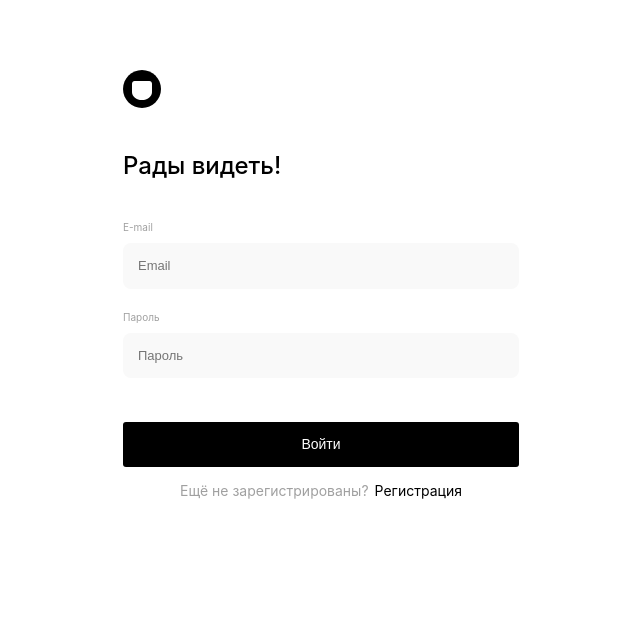
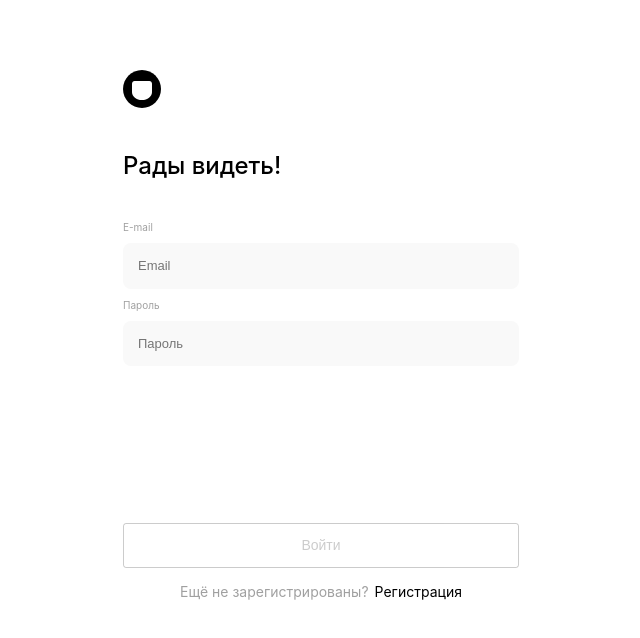
Before and after one commit to EkaterinaVokin/movies-explorer-frontend, a React (Create React App) app: page /signin in a window 1280 px wide. Shown: the top 638 px of the page, without its empty margins (319-959 px from the left). Built offline with nearby package versions, Linux system fonts and the light colour scheme.

Commit message:
feat: Добавить стили для форм

```diff
--- a/src/components/AuthForm/AuthForm.css
+++ b/src/components/AuthForm/AuthForm.css
@@ -35,17 +35,41 @@
   border: 1px solid #000;
 }
 
-.form__input_color {
+.form__input_type_color {
   color: #FF4062;
+}
+
+.form__input_type_error {
+  border: 1px solid red;
 }
 
 .form__error {
   display: block;
-  height: 12px;
   font-size: 10px;
   font-weight: 400;
   color: #FF4062;
   margin-top: 10px;
+  visibility: visible;
+}
+
+.form__error_server {
+  text-align: center;
+  height: 14px;
+  font-size: 11px;
+}
+
+.form__error_margin_login {
+  margin-top: 123px;
+  margin-bottom: 20px;
+}
+
+.form__error_margin_register {
+  margin-top: 35px;
+  margin-bottom: 20px;
+}
+
+.form__error_hidden {
+  visibility: hidden;
 }
 
 .form__button {
@@ -68,12 +92,16 @@
   opacity: 0.8;
 }
 
-.form__button_register_margin {
-  margin-top: 69px;
+.form__button_disabled {
+  opacity: 0.2;
+  background: transparent;
+  color: #000;
+  border: 1px solid #000;
+  cursor: not-allowed;
 }
 
-.form__button_login_margin {
-  margin-top: 157px;
+.form__button_disabled:hover {
+  opacity: 0.2;
 }
 
 .form__text {
@@ -120,15 +148,15 @@
   .form__link-header {
     align-self: center;
   }
+  .form__error_margin_login {
+    margin-top: 211px;
+  }
+  .form__error_margin_register {
+    margin-top: 123px;
+  }
   .form__button {
     font-size: 12px;
     padding: 0px 68px;
-  }
-  .form__button_register_margin {
-    margin-top: 157px;
-  }
-  .form__button_login_margin {
-    margin-top: 245px;
   }
   .form__text {
     font-size: 12px;
```
